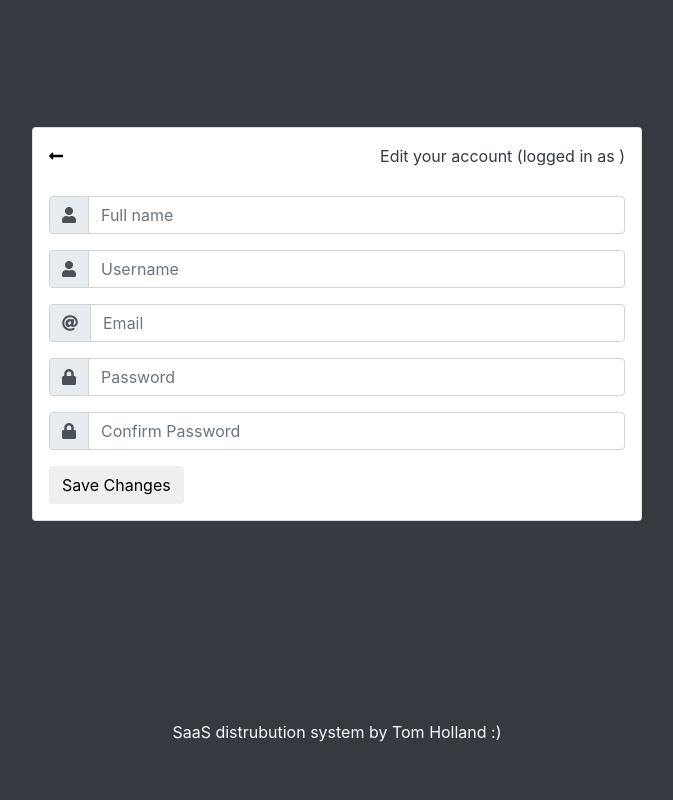
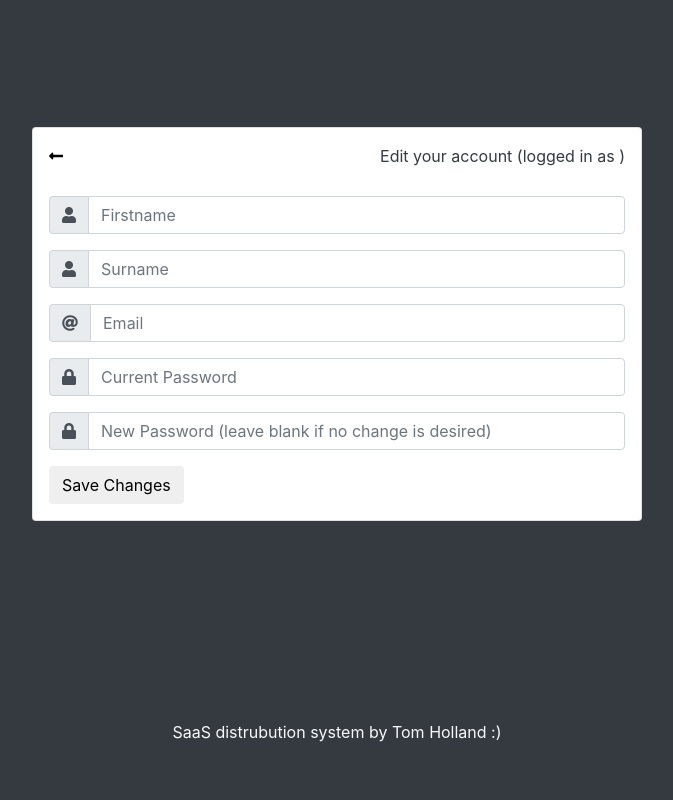
Before and after one commit to syntax/saas-key-licensing-system, a Flask app: template templates/dashboardaccount.html in a window 1280 px wide. Shown: the whole page, without its empty margins (303-976 px from the left). Run offline with Flask 2, Linux system fonts and the light colour scheme; the template is opened without the code that fills it, so the values that code supplies are empty; some libraries are stand-ins or nearby versions.

Commit message:
ammended hashing output thx sam

```diff
--- a/main.py
+++ b/main.py
@@ -5,7 +5,6 @@ from api import Database
 import utils
 import os
 import time
-import hashlib
 
 app = Flask(__name__)
 app.secret_key = os.urandom(24) #secret key for encoding of session on the webapp
@@ -95,7 +94,7 @@ def login():
             error = 'No account with that username.\nIf you do not yet have an account, you can sign up with the above link.'
         else:
             hashdpw = utils.hash(request.form['username'], request.form['password'])
-            if str(hashdpw) == result[4]:
+            if hashdpw == result[4]:
                 user = load_user(request.form['username'])
                 login_user(user)
                 print(f'user {result[0]} logging in!')
@@ -166,19 +165,14 @@ def dashboard():
 @app.route("/dashboard/account", methods=['GET', 'POST'])
 @login_required
 def dashboardaccount():
-    lerror = None
-    if request.method == 'POST' and request.form['licenseid'] != '':
-        print('trying to bind')
-        temp = Database()
-        result = temp.bindUsertoLicense(request.form['licenseid'],current_user.id)
-        if result == "success":
-            current_user.license.loadUserLicense()
-            print(f'bound {current_user.license} to {current_user}')
+    error = None
+    if request.method == 'POST':
+        if utils.hash(current_user.id,request.form['cpassword']) == current_user.hashdpassword:
+            print('asdasd')
         else:
-            lerror = result
-            print(f'ERROR: {lerror}')
+            error = 'Current password is needed to commit changes and is incorrect/missing'
 
-    return render_template('dashboardaccount.html', lerror=lerror)
+    return render_template('dashboardaccount.html', error=error)
 
 @app.route("/getTime", methods=['GET'])
 def getTime():
--- a/templates/dashboardaccount.html
+++ b/templates/dashboardaccount.html
@@ -69,38 +69,42 @@
                         <div class="input-group-prepend">
                             <span class="input-group-text"> <i class="fa fa-user"></i> </span>
                         </div>
-                        <input type="text" class="form-control" placeholder="Full name" aria-label="name"
-                               aria-describedby="basic-addon1" name="name">
+                        <input type="text" class="form-control" placeholder="Firstname" aria-label="fname"
+                               aria-describedby="basic-addon1" name="fname" value="{{current_user.fname}}">
                     </div>
                     <div class="input-group mb-3">
                         <div class="input-group-prepend">
                             <span class="input-group-text"> <i class="fa fa-user"></i> </span>
                         </div>
-                        <input type="text" class="form-control" placeholder="Username" aria-label="Username"
-                               aria-describedby="basic-addon1" name="username">
+                        <input type="text" class="form-control" placeholder="Surname" aria-label="sname"
+                               aria-describedby="basic-addon1" name="sname" value="{{current_user.sname}}">
                     </div>
                     <div class="input-group mb-3">
                         <div class="input-group-prepend">
                             <span class="input-group-text"> <i class="fas fa-at"></i> </span>
                         </div>
                         <input type="text" class="form-control" placeholder="Email" aria-label="email"
-                               aria-describedby="basic-addon1" name="email">
+                               aria-describedby="basic-addon1" name="email" value="{{current_user.email}}">
                     </div>
                     <div class="input-group mb-3">
                         <div class="input-group-prepend">
                             <span class="input-group-text"> <i class="fa fa-lock"></i> </span>
                         </div>
-                        <input type="password" class="form-control" placeholder="Password" aria-label="Password"
-                               aria-describedby="basic-addon" name="password">
+                        <input type="password" class="form-control" placeholder="Current Password" aria-label="Cpassword"
+                               aria-describedby="basic-addon" name="cpassword">
                         </div>
                     <div class="input-group mb-3">
                         <div class="input-group-prepend">
                             <span class="input-group-text"> <i class="fa fa-lock"></i> </span>
                         </div>
-                        <input type="password" class="form-control" placeholder="Confirm Password" aria-label="Confirm Password"
-                               aria-describedby="basic-addon" name="confirmpassword">
+                        <input type="password" class="form-control" placeholder="New Password (leave blank if no change is desired)" aria-label="New Password"
+                               aria-describedby="basic-addon" name="newpassword">
                     </div>
-                    <input class="btn btn-default" type="submit" value="Save Changes">
+                    {% if error %}
+                    <input class="btn btn-default text-align:left" type="submit" value="Save Changes"><span class="error text-danger" style="float:right;"> {{error}}</span>
+                    {% else %}
+                    <input class="btn btn-default text-align:left" type="submit" value="Save Changes">
+                    {% endif%}
                 </form>
             </div>
         </div>
--- a/utils.py
+++ b/utils.py
@@ -60,4 +60,4 @@ def hash(username,password):
         iterations=100000  # 100,000 iterations of SHA-256
     )
 
-    return hashdpw
+    return hashdpw.hex()
```
Also changed, not shown: licenses.db (deleted).
